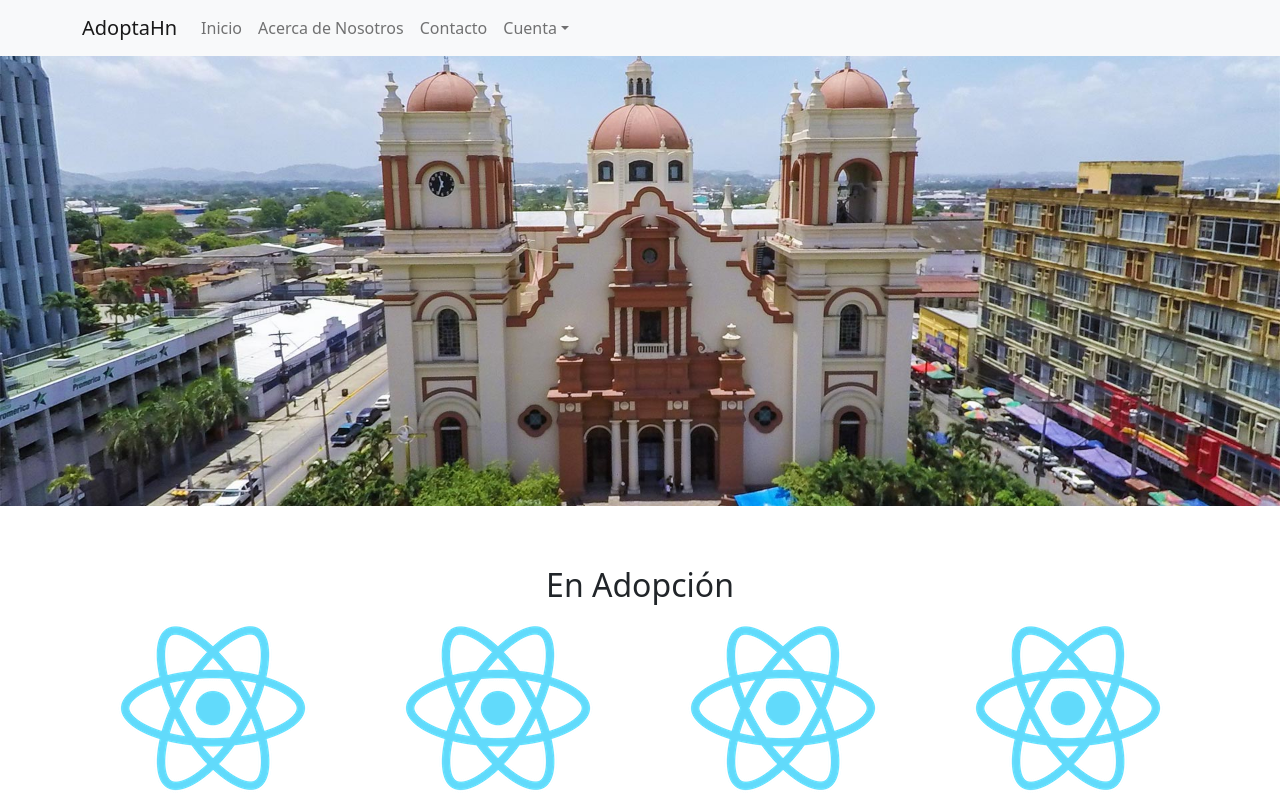
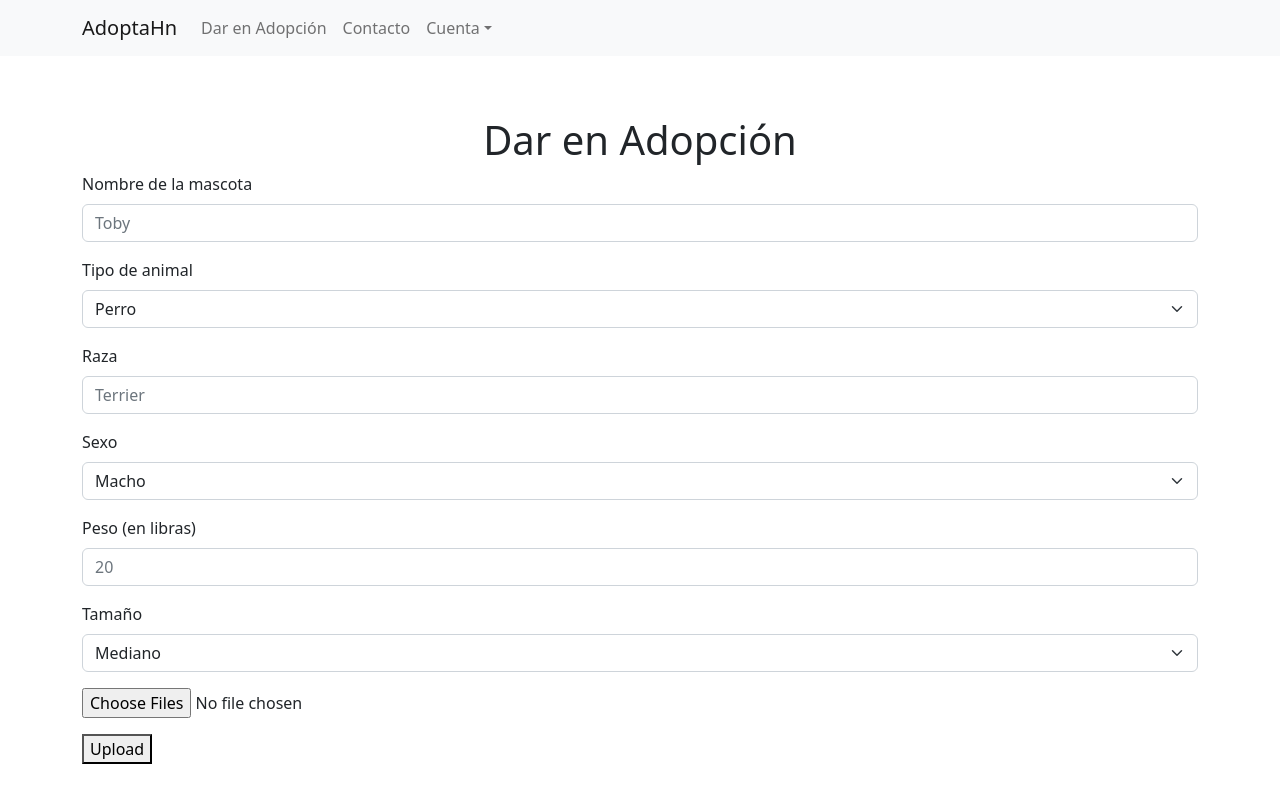
Before and after one commit to Vicra/adopt-cats, a React (Create React App) app in the folder app/: page /give-in in a window 1280 px wide. Shown: the top 800 px of the page. Built offline with nearby package versions, Linux system fonts and the light colour scheme.

Commit message:
Formulario Dar en Adopcion

```diff
--- a/app/src/App.js
+++ b/app/src/App.js
@@ -9,6 +9,7 @@ import Home from "./Components/Home";
 import Register from "./Components/Pages/Register";
 import Login from "./Components/Pages/Login";
 import PetDetails from "./Components/Pages/PetDetails";
+import GiveInAdoption from "./Components/Pages/GiveInAdoption";
 import About from "./Components/Pages/About";
 import Contact from "./Components/Pages/Contact";
 
@@ -17,7 +18,6 @@ export default function App() {
         <div>
             <Router>
                 <Navbar />
-                <div>
                 <Switch>
                     <Route path="/about">
                         <About />
@@ -34,11 +34,13 @@ export default function App() {
                     <Route path="/pet-details">
                         <PetDetails />
                     </Route>
+                    <Route path="/give-in">
+                        <GiveInAdoption />
+                    </Route>
                     <Route path="/">
                         <Home />
                     </Route>
                 </Switch>
-                </div>
                 <Footer />
             </Router>
         </div>
--- a/app/src/Components/Common/Footer.jsx
+++ b/app/src/Components/Common/Footer.jsx
@@ -1,10 +1,7 @@
 import React from "react";
 
 const Footer = () => (
-    <footer
-        className="page-footer font-small blue pt-4 bg-dark text-light
-    "
-    >
+    <footer className="page-footer font-small blue pt-4 bg-dark text-light">
         <div className="container-fluid text-center text-md-left">
             <div className="row">
                 <div className="col-md-6 mt-md-0 mt-3">
--- a/app/src/Components/Common/Navbar.jsx
+++ b/app/src/Components/Common/Navbar.jsx
@@ -27,8 +27,7 @@ function MyNavbar() {
                         style={{ maxHeight: "250px" }}
                         navbarScroll
                     >
-                        <Nav.Link href="/">Inicio</Nav.Link>
-                        <Nav.Link href="/about">Acerca de Nosotros</Nav.Link>
+                        <Nav.Link href="/give-in">Dar en Adopción</Nav.Link>
                         <Nav.Link href="/contact">Contacto</Nav.Link>
                         {!isLoggedIn && (
                             <NavDropdown
--- /dev/null
+++ b/app/src/Components/Pages/GiveInAdoption/GiveInAdoption.jsx
@@ -0,0 +1,116 @@
+import Form from "react-bootstrap/Form";
+import FloatingLabel from "react-bootstrap/FloatingLabel";
+import Container from "react-bootstrap/Container";
+import UploadAndDisplayImage from "./UploadAndDisplayImage";
+
+import { useState } from "react";
+
+const GiveInAdoption = (props) => {
+    const [errors, setErrors] = useState({});
+    const [form, setForm] = useState({});
+
+    const setField = (field, value) => {
+        setForm({
+            ...form,
+            [field]: value,
+        });
+    };
+
+    function handleSubmit() {}
+    return (
+        <Container className="container-form">
+            <h1>Dar en Adopción</h1>
+            <Form onSubmit={handleSubmit}>
+                <Form.Group className="mb-3" controlId="name">
+                    <Form.Label>Nombre de la mascota</Form.Label>
+                    <Form.Control
+                        type="text"
+                        placeholder="Toby"
+                        onChange={(e) => setField("name", e.target.value)}
+                        isInvalid={!!errors.name}
+                    />
+                    <Form.Control.Feedback type="invalid">
+                        {errors.name}
+                    </Form.Control.Feedback>
+                </Form.Group>
+
+                <Form.Group className="mb-3" controlId="species">
+                    <Form.Label>Tipo de animal</Form.Label>
+                    <Form.Select
+                        aria-label="species"
+                        onChange={(e) => setField("species", e.target.value)}
+                        isInvalid={!!errors.species}
+                    >
+                        <option value="1">Perro</option>
+                        <option value="2">Gato</option>
+                    </Form.Select>
+                    <Form.Control.Feedback type="invalid">
+                        {errors.species}
+                    </Form.Control.Feedback>
+                </Form.Group>
+
+                <Form.Group className="mb-3" controlId="breed">
+                    <Form.Label>Raza</Form.Label>
+                    <Form.Control
+                        type="text"
+                        placeholder="Terrier"
+                        onChange={(e) => setField("breed", e.target.value)}
+                        isInvalid={!!errors.breed}
+                    />
+                    <Form.Control.Feedback type="invalid">
+                        {errors.breed}
+                    </Form.Control.Feedback>
+                </Form.Group>
+
+                <Form.Group className="mb-3" controlId="sex">
+                    <Form.Label>Sexo</Form.Label>
+                    <Form.Select
+                        aria-label="sex"
+                        onChange={(e) => setField("sex", e.target.value)}
+                        isInvalid={!!errors.sex}
+                    >
+                        <option value="1">Macho</option>
+                        <option value="2">Hembra</option>
+                    </Form.Select>
+                    <Form.Control.Feedback type="invalid">
+                        {errors.sex}
+                    </Form.Control.Feedback>
+                </Form.Group>
+
+                <Form.Group className="mb-3" controlId="weigth">
+                    <Form.Label>Peso (en libras)</Form.Label>
+                    <Form.Control
+                        type="number"
+                        placeholder="20"
+                        onChange={(e) => setField("weigth", e.target.value)}
+                        isInvalid={!!errors.weigth}
+                    />
+                    <Form.Control.Feedback type="invalid">
+                        {errors.weigth}
+                    </Form.Control.Feedback>
+                </Form.Group>
+
+                <Form.Group className="mb-3" controlId="size">
+                    <Form.Label>Tamaño</Form.Label>
+                    <Form.Select
+                        aria-label="size"
+                        onChange={(e) => setField("size", e.target.value)}
+                        isInvalid={!!errors.size}
+                        defaultValue={2}
+                    >
+                        <option value="1">Pequeño</option>
+                        <option value="2">Mediano</option>
+                        <option value="3">Grande</option>
+                    </Form.Select>
+                    <Form.Control.Feedback type="invalid">
+                        {errors.size}
+                    </Form.Control.Feedback>
+                </Form.Group>
+
+                <UploadAndDisplayImage />
+            </Form>
+        </Container>
+    );
+};
+
+export default GiveInAdoption;
--- /dev/null
+++ b/app/src/Components/Pages/GiveInAdoption/UploadAndDisplayImage/UploadAndDisplayImage.jsx
@@ -0,0 +1,51 @@
+import { ChangeEvent, useState } from "react";
+
+function FileUploadMultiple() {
+    const [fileList, setFileList] = useState(null);
+
+    const handleFileChange = (e) => {
+        setFileList(e.target.files);
+    };
+
+    const handleUploadClick = () => {
+        if (!fileList) {
+            return;
+        }
+
+        // 👇 Create new FormData object and append files
+        const data = new FormData();
+        files.forEach((file, i) => {
+            data.append(`file-${i}`, file, file.name);
+        });
+
+        // 👇 Uploading the files using the fetch API to the server
+        fetch("https://httpbin.org/post", {
+            method: "POST",
+            body: data,
+        })
+            .then((res) => res.json())
+            .then((data) => console.log(data))
+            .catch((err) => console.error(err));
+    };
+
+    // 👇 files is not an array, but it's iterable, spread to get an array of files
+    const files = fileList ? [...fileList] : [];
+
+    return (
+        <div>
+            <input type="file" onChange={handleFileChange} multiple />
+
+            <ul>
+                {files.map((file, i) => (
+                    <li key={i}>
+                        {file.name} - {file.type}
+                    </li>
+                ))}
+            </ul>
+
+            <button onClick={handleUploadClick}>Upload</button>
+        </div>
+    );
+}
+
+export default FileUploadMultiple;
--- /dev/null
+++ b/app/src/Components/Pages/GiveInAdoption/UploadAndDisplayImage/index.js
@@ -0,0 +1,2 @@
+import UploadAndDisplayImage from "./UploadAndDisplayImage";
+export default UploadAndDisplayImage;
--- /dev/null
+++ b/app/src/Components/Pages/GiveInAdoption/index.js
@@ -0,0 +1,2 @@
+import GiveInAdoption from "./GiveInAdoption";
+export default GiveInAdoption;
--- /dev/null
+++ b/app/src/Components/Pages/PetDetails/ImageSlider/ImageSlider.jsx
@@ -0,0 +1,38 @@
+import Carousel from "react-bootstrap/Carousel";
+
+function ImageSlider() {
+    return (
+        <Carousel>
+            <Carousel.Item interval={null}>
+                <img
+                    className="d-block w-100"
+                    src="sps.jpeg"
+                    alt="First slide"
+                />
+                <Carousel.Caption>
+                    <h3>First slide label</h3>
+                    <p>
+                        Nulla vitae elit libero, a pharetra augue mollis
+                        interdum.
+                    </p>
+                </Carousel.Caption>
+            </Carousel.Item>
+            <Carousel.Item>
+                <img
+                    className="d-block w-100"
+                    src="sps.jpeg"
+                    alt="Second slide"
+                />
+
+                <Carousel.Caption>
+                    <h3>Second slide label</h3>
+                    <p>
+                        Lorem ipsum dolor sit amet, consectetur adipiscing elit.
+                    </p>
+                </Carousel.Caption>
+            </Carousel.Item>
+        </Carousel>
+    );
+}
+
+export default ImageSlider;
--- /dev/null
+++ b/app/src/Components/Pages/PetDetails/ImageSlider/index.js
@@ -0,0 +1,2 @@
+import ImageSlider from "./ImageSlider";
+export default ImageSlider;
--- a/app/src/Components/Pages/PetDetails/PetDetails.jsx
+++ b/app/src/Components/Pages/PetDetails/PetDetails.jsx
@@ -2,29 +2,31 @@ import { Container } from "react-bootstrap";
 import Col from "react-bootstrap/Col";
 import Row from "react-bootstrap/Row";
 
+import ImageSlider from "./ImageSlider";
+
 const PetDetails = (props) => {
     return (
+        <div className="wrapper">
             <Container className="container-form">
                 <h1>Pet details</h1>
                 <Row xs={1} sm={2}>
                     <Col>
-                    <div className="img-container">
-                        <img src="logo192.png" alt="" />
-                    </div>
+                        <ImageSlider />
                     </Col>
                     <Col>
                         <strong>Nombre:</strong> Nombre
                         <h5>Información:</h5>
                         <p>
-                        Lorem ipsum dolor sit amet consectetur adipisicing elit.
-                        Id repellendus exercitationem, praesentium voluptate
-                        cumque est beatae perferendis dolores nobis et eaque
-                        ullam atque ut voluptatibus natus aperiam laborum,
-                        sapiente unde!
+                            Lorem ipsum dolor sit amet consectetur adipisicing
+                            elit. Id repellendus exercitationem, praesentium
+                            voluptate cumque est beatae perferendis dolores
+                            nobis et eaque ullam atque ut voluptatibus natus
+                            aperiam laborum, sapiente unde!
                         </p>
                     </Col>
                 </Row>
             </Container>
+        </div>
     );
 };
 
--- a/app/src/index.css
+++ b/app/src/index.css
@@ -31,6 +31,23 @@ img {
     max-height: 100%;
 }
 
+body {
+    text-align: center;
+    display: flex;
+    flex-direction: column;
+    min-height: 100vh;
+}
+
+.wrapper {
+    flex: 1;
+}
+
+/* footer {
+    position: fixed;
+    bottom: 0;
+    width: 100%;
+} */
+
 @media (max-width: 1024px) {
     .button-submit {
         width: 100%;
```
Lines whose indentation alone changed are shown as unchanged.
